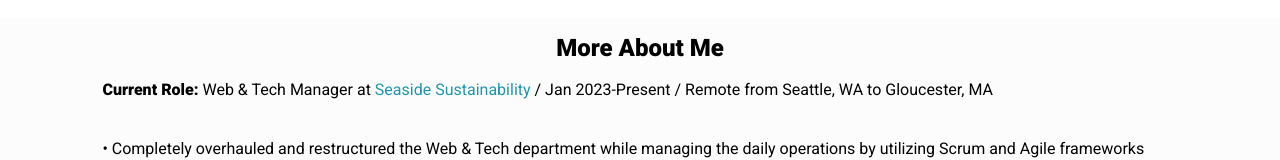
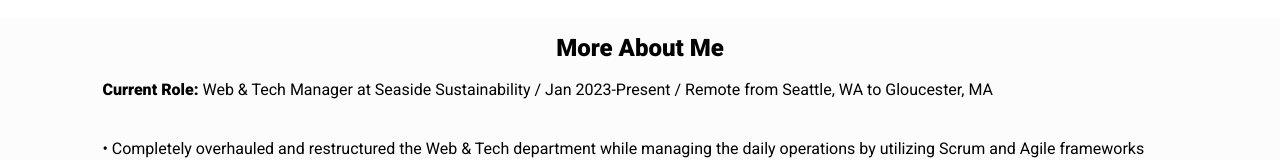
Before and after one commit to mkwtek/Portfolio, a plain HTML site: page index.html in a window 1280 px wide. Shown: the part 538-698 px from the top of the page. Drawn offline with nearby package versions, Linux system fonts and the light colour scheme.

Commit message:
Update index.html

```diff
--- a/index.html
+++ b/index.html
@@ -69,8 +69,7 @@
         <h2>More About Me</h2>
         <p>
           <strong>Current Role: </strong>Web & Tech Manager at
-          <a href=”https://www.seasidesustainability.org“ target="_blank" title="Open Seaside Sustainability website in a new tab">
-          Seaside Sustainability</a> / Jan 2023-Present / Remote from Seattle, WA to Gloucester, MA
+          Seaside Sustainability / Jan 2023-Present / Remote from Seattle, WA to Gloucester, MA
         </p>
         </br>
         <p>
```
